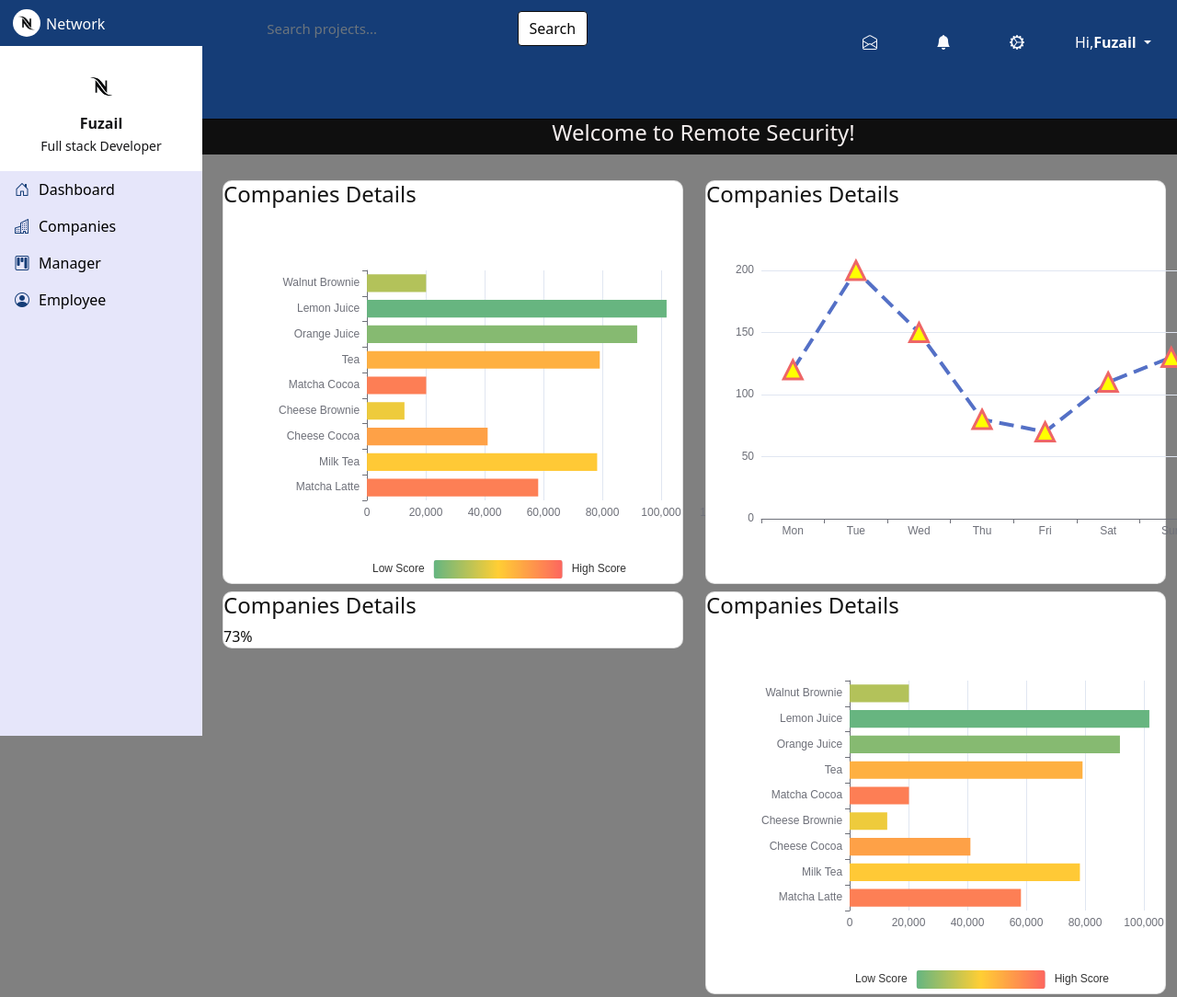
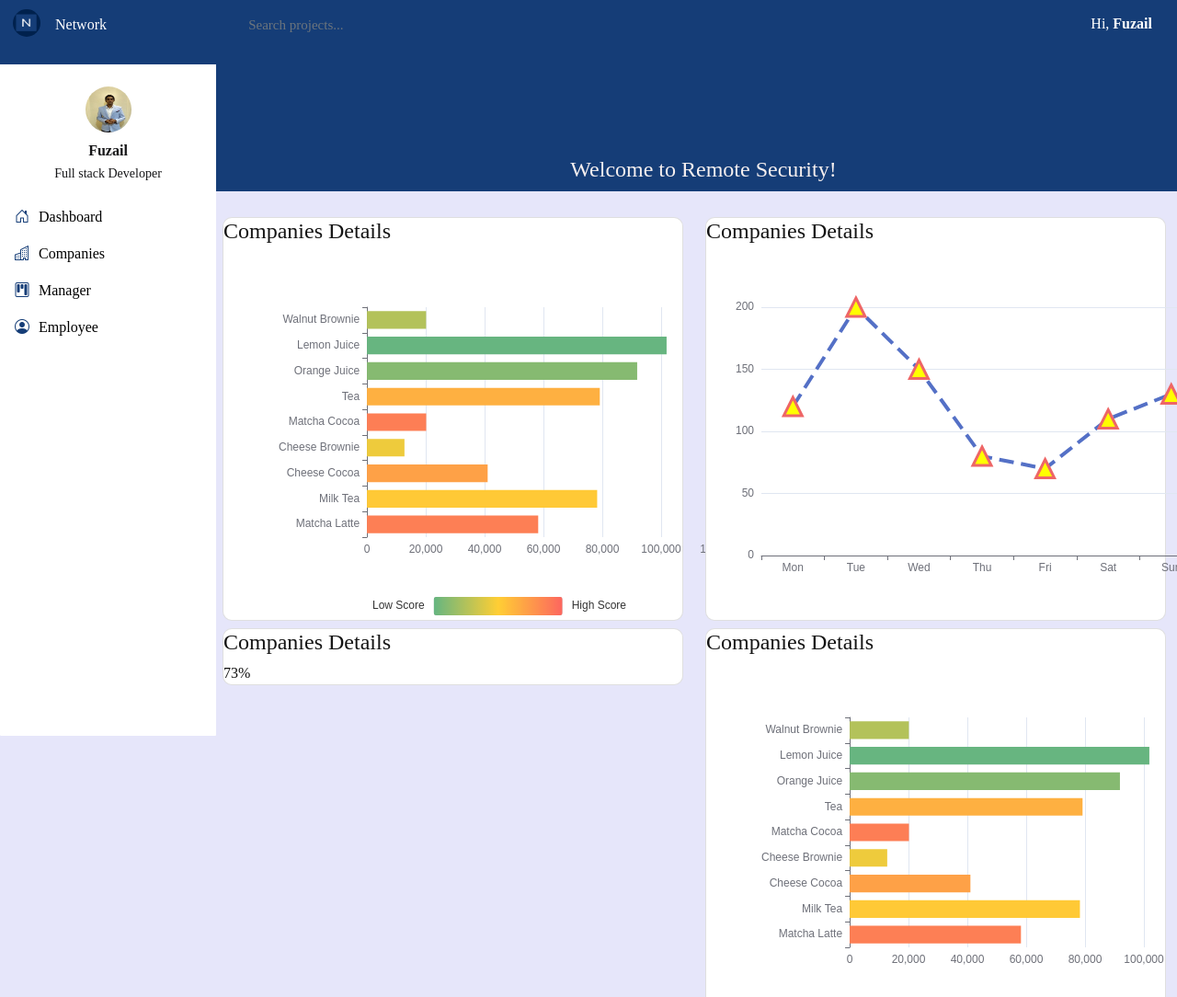
Before and after one commit to almohammedrayyan/fsd-02-personal-portfolio, a website: page pages/dashbord.html in a window 1280 px wide. Shown: the top 1084 px of the page at 92% size. Drawn offline with nearby package versions, Linux system fonts and the light colour scheme; files that its build step writes are made by us from their sources.

Commit message:
updated.

```diff
--- a/assets/scss/app.scss
+++ b/assets/scss/app.scss
@@ -18,27 +18,36 @@ html {
   scroll-behavior: smooth;
 }
 body {
-  background-color: grey;
+  background-color: lavender;
+  font-family: 'Times New Roman', Times, serif;
 }
 /* Padding below the footer and lighter body text */
 .aside {
   color: black;
   height: 100vh;
-  background-color: lavender;
-  width: 220px;
+  background-color: white;
+  width: 235px;
   position: fixed;
   top: 0;
   left: 0;
+  border-radius: 1px;
 }
-
+.sidebar-content{
+  .sidebar-user{
+    img{
+      height: 50px;
+      width: 50px;
+    }
+  }
+}
 .header {
   background-color: #153d77;
-  height: 50px;
+  height: 70px;
 }
 .header .at {
   font-size: 16px;
   margin-top: -31px;
-  margin-left: 50px;
+  margin-left: 60px;
   color: #fff;
 }
 .header img {
@@ -48,7 +57,7 @@ body {
   margin-top: 10px;
 }
 .navigation {
-  background-color: lavender;
+  background-color: white;
 }
 .sidebar-user {
   background: #fff;
@@ -67,12 +76,12 @@ body {
     .nav-link,
     .nav-link:hover {
       color: black;
-      background: lavender;
+      background: white;
     }
     .nav-link.active,
     .nav-link:hover {
       color: black;
-      background: grey;
+      background: lavender;
     }
   }
 }
@@ -98,12 +107,12 @@ body {
 }
 header {
   background: #153d77;
-  min-height: 130px;
-  border-bottom: solid 1px #050505;
+  min-height: 170px;
+  border-bottom: solid 1px #153d77;
 }
 .page-title-section {
-  background-color: #0f0f0f;
-  border-bottom: solid 1px #141414;
+  background-color: #153d77;
+  border-bottom: solid 1px #153d77;
   .page-title {
     color: rgb(245, 239, 239);
     text-align: center;
@@ -143,8 +152,8 @@ header {
   border-radius: 0;
   box-shadow: none;
   color: #fff;
-  margin-left: 29px;
-  margin-top: -29px;
+  margin-top: 12px;
+  margin-left: 9px;
 }
 .btn-primary {
   color: #fff;
@@ -181,6 +190,7 @@ header {
     }
   }
 }
+
 .dropdown-menu {
   border: none;
   padding: 0;
@@ -231,14 +241,13 @@ header {
     .dropdown-item{
       i {
         margin-right: 12px;
-        color: #121213;
+        color: #153d77;
       }
     }
   }
 }
-.dropdown-2{
+.dropdown-1{
   color: white;
-  margin: 28px 16px;
   .dropdown-toggle {
     color: none;
     white-space: nowrap;
--- a/pages/dashbord.html
+++ b/pages/dashbord.html
@@ -20,12 +20,12 @@
 <body>
     <div class="aside">
         <div class="header">
-            <img src="../assets/img/ohh.png" class="img-fluid rounded-circle mb-2" alt="Admin" />
+            <img src="../assets/img/logo1.png" class="img-fluid rounded-circle mb-2" alt="Admin" />
             <h5 class="at">Network</h5>
         </div>
         <div class="sidebar-content">
             <div class="sidebar-user">
-                <img src="../assets/img/ohh.png" class="img-fluid rounded-circle mb-2" alt="Admin" />
+                <img src="../assets/img/logo2.jpeg" class="img-fluid rounded-circle mb-2" alt="Admin" />
                 <div class="fw-bold">Fuzail</div>
                 <small>Full stack Developer</small>
             </div>
@@ -56,7 +56,6 @@
                         <form class="d-none d-sm-inline-block">
                             <input class="form-control form-control-lite" type="text" placeholder="Search projects...">
                         </form>
-                        <button type="submit" class="btn btn-primary-2 mb-3">Search</button>
                     </div>
                     <div class="col">
                         <ul class="nav nav-style-2 justify-content-end">
@@ -64,52 +63,16 @@
                                 <div class="dropdown dropdown-1 text-end">
                                     <a class="btn dropdown-toggle" href="#" role="button" id="setting-profile-dropdown"
                                         data-bs-toggle="dropdown" aria-expanded="false">
-                                        <i class="bi bi-envelope-open"></i>
+                                        Hi, <strong>Fuzail</strong>
                                     </a>
-
                                     <ul class="dropdown-menu" aria-labelledby="setting-profile-dropdown">
-                                        <li><a class="dropdown-item" href="#">Action</a></li>
-                                        <li><a class="dropdown-item" href="#">Another action</a></li>
-                                    </ul>
-                                </div>
-                            </li>
-                            <li class="nav-item">
-                                <div class="dropdown dropdown-1 text-end">
-                                    <a class="btn dropdown-toggle" href="#" role="button" id="setting-profile-dropdown"
-                                        data-bs-toggle="dropdown" aria-expanded="false">
-                                        <i class="bi bi-bell-fill"></i>
-                                    </a>
-
-                                    <ul class="dropdown-menu" aria-labelledby="setting-profile-dropdown">
-                                        <li><a class="dropdown-item" href="#">Action</a></li>
-                                        <li><a class="dropdown-item" href="#">Another action</a></li>
-                                    </ul>
-                                </div>
-                            </li>
-                            <li class="nav-item">
-                                <div class="dropdown dropdown-1 text-end">
-                                    <a class="btn dropdown-toggle" href="#" role="button" id="setting-profile-dropdown"
-                                        data-bs-toggle="dropdown" aria-expanded="false">
-                                        <i class="bi bi-gear-wide-connected"></i>
-                                    </a>
-
-                                    <ul class="dropdown-menu" aria-labelledby="setting-profile-dropdown">
-                                        <li><a class="dropdown-item" href="#"><i class="bi bi-person-fill"></i>View
+                                        <li><a class="dropdown-item" href="#"><i class="bi bi-person-fill"></i>My
                                                 profiles</a></li>
-                                        <li><a class="dropdown-item" href="#"><i
-                                                    class="bi bi-person-lines-fill"></i>Contact</a></li>
-                                        <li><a class="dropdown-item" href="#"><i
-                                                    class="bi bi-graph-up"></i>Analytics</a></li>
                                         <li><a class="dropdown-item" href="#"><i class="bi bi-box-arrow-right"></i>Sign
                                                 out</a></li>
                                     </ul>
                                 </div>
                             </li>
-                            <div class="dropdown dropdown-2 text-end">
-                                <a class="btn btn-secondary dropdown-toggle" href="#">
-                                    Hi,<strong>Fuzail</strong>
-                                </a>
-                            </div>
                         </ul>
                     </div>
                 </div>
@@ -180,6 +143,7 @@
                                 </div>
                                 <div class="card-body-2">
                                     <div id="last" style="width:600px; height:400px;"></div>
+                                </div>
                             </div>
                         </div>
                     </div>
```
Also changed, not shown: assets/img/favicon.ico (added), assets/img/logo.png, assets/img/logo1.png (added), assets/img/logo2.jpeg (added). Lines whose indentation alone changed are shown as unchanged.
